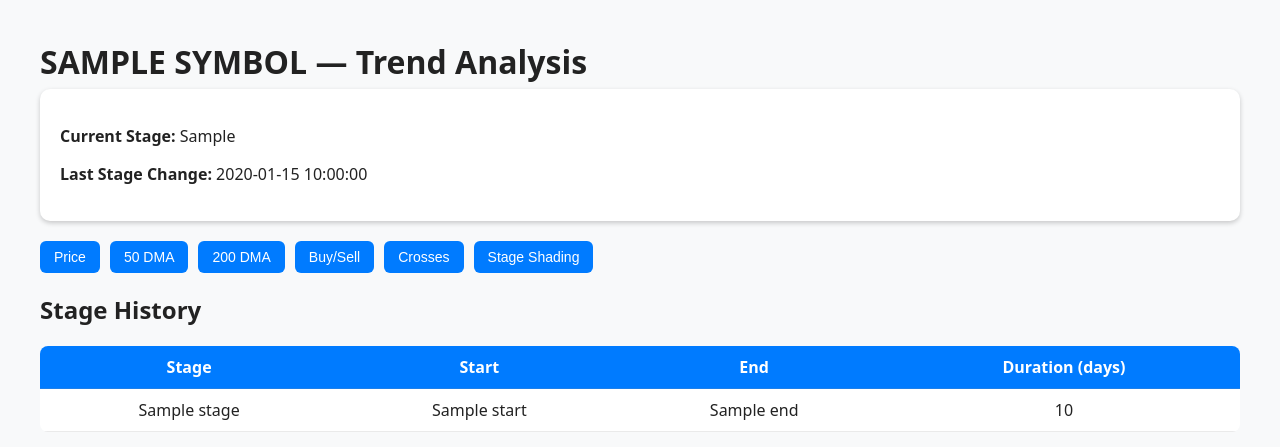
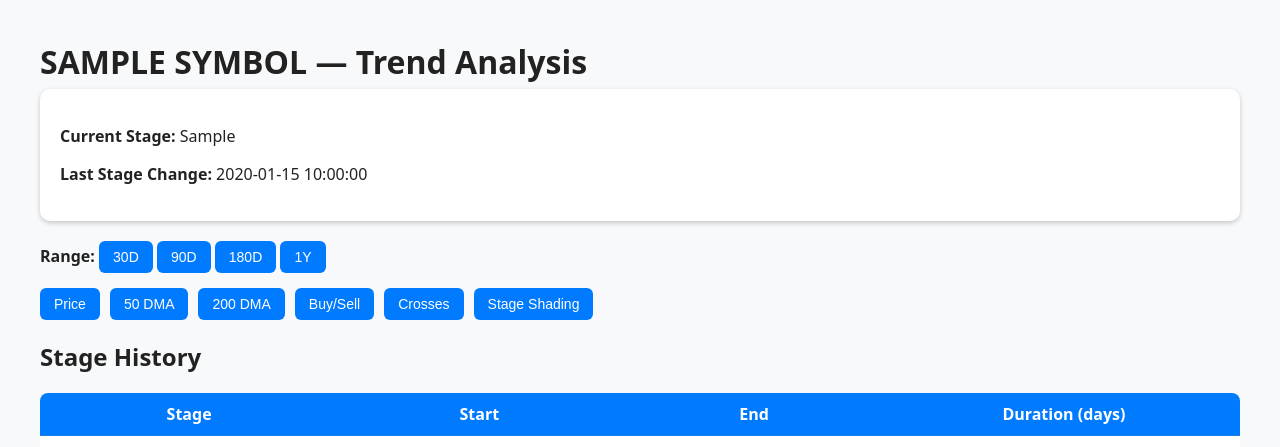
Before and after one commit to Janet-27/Flask-new, a Flask app: template templates/trend_view.html in a window 1280 px wide. Shown: the top 447 px of the page. Run offline with Flask 3, Linux system fonts and the light colour scheme; the template is opened without the code that fills it: most values are stand-ins (such as "Sample title", 1, 10 or a date in 2020); some libraries are stand-ins or nearby versions.

Commit message:
chore:dynamic_days

```diff
--- a/app.py
+++ b/app.py
@@ -123,7 +123,10 @@ def fetch_chart_data(symbol):
         m = re.search('quarter/([A-Za-z_0-9.-]+).*', company_url)
         if m:
             chart_id = m.group(1)
-            r = requests.get(f"https://www.screener.in/api/company/{chart_id}/chart/?q=Price-DMA50-DMA200-Volume&days=180&consolidated=true")
+            # r = requests.get(f"https://www.screener.in/api/company/{chart_id}/chart/?q=Price-DMA50-DMA200-Volume&days=180&consolidated=true")
+            days = request.args.get("days", "365")
+            url = f"https://www.screener.in/api/company/{chart_id}/chart/?q=Price-DMA50-DMA200-Volume&days={days}&consolidated=true"
+            r = requests.get(url)
             chart_data = r.json()
 
             result = {"symbol": symbol, "chart_id": chart_id, "chart_data": chart_data}
@@ -229,7 +232,9 @@ def identify_trend(symbol):
     Returns both a color-coded chart and a textual summary (JSON).
     """
     # --- Fetch chart data from cache or Screener API ---
-    r = requests.get(f'http://localhost:5000/nseid/{symbol}')
+    # r = requests.get(f'http://localhost:5000/nseid/{symbol}')
+    days = request.args.get("days", "365")
+    r = requests.get(f'http://localhost:5000/nseid/{symbol}?days={days}')
     if r.status_code != 200:
         return jsonify({"error": f"Failed to fetch chart data for {symbol}"}), 500
 
@@ -349,7 +354,9 @@ def trendview(symbol):
     Browser-friendly HTML dashboard for trend visualization.
     Fetches JSON from /identifytrend/<symbol> and renders an HTML summary.
     """
-    r = requests.get(f'http://localhost:5000/identifytrend/{symbol}')
+    # r = requests.get(f'http://localhost:5000/identifytrend/{symbol}')
+    days = request.args.get("days", "365")
+    r = requests.get(f'http://localhost:5000/identifytrend/{symbol}?days={days}')
     if r.status_code != 200:
         return f"<h2>Failed to fetch trend data for {symbol}</h2>", 500
 
--- a/templates/trend_view.html
+++ b/templates/trend_view.html
@@ -35,7 +35,21 @@ th{background:var(--accent);color:#fff}
   <p><strong>Current Stage:</strong> {{ current_stage }}</p>
   <p><strong>Last Stage Change:</strong> {{ last_change_date }}</p>
 </div>
+<div id="daySelector" style="margin-bottom:15px;">
+  <strong>Range:</strong>
+  <button onclick="changeDays(30)">30D</button>
+  <button onclick="changeDays(90)">90D</button>
+  <button onclick="changeDays(180)">180D</button>
+  <button onclick="changeDays(365)">1Y</button>
+</div>
 
+<script>
+function changeDays(days) {
+  const url = new URL(window.location.href);
+  url.searchParams.set('days', days);
+  window.location.href = url.toString();
+}
+</script>
 <div id="controls">
   <button id="togglePrice">Price</button>
   <button id="toggle50">50 DMA</button>
```
